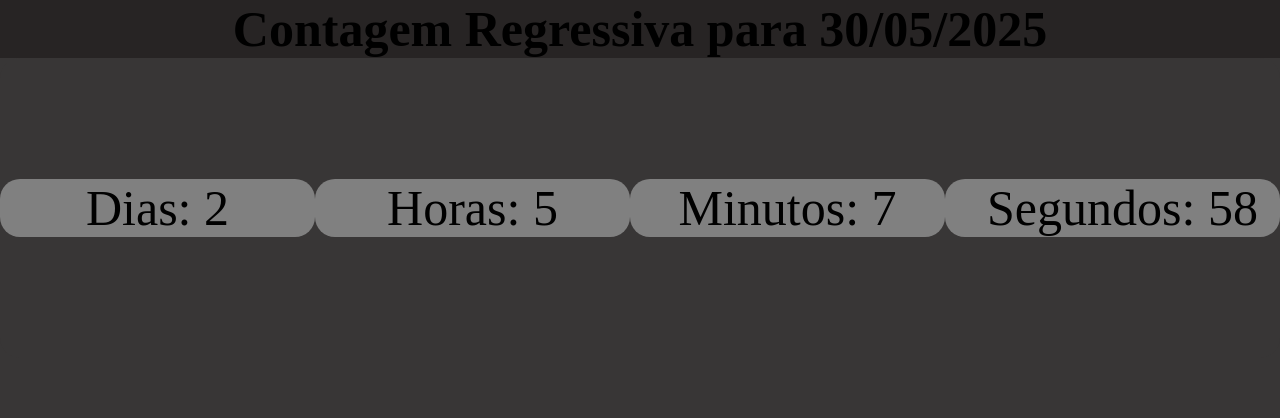
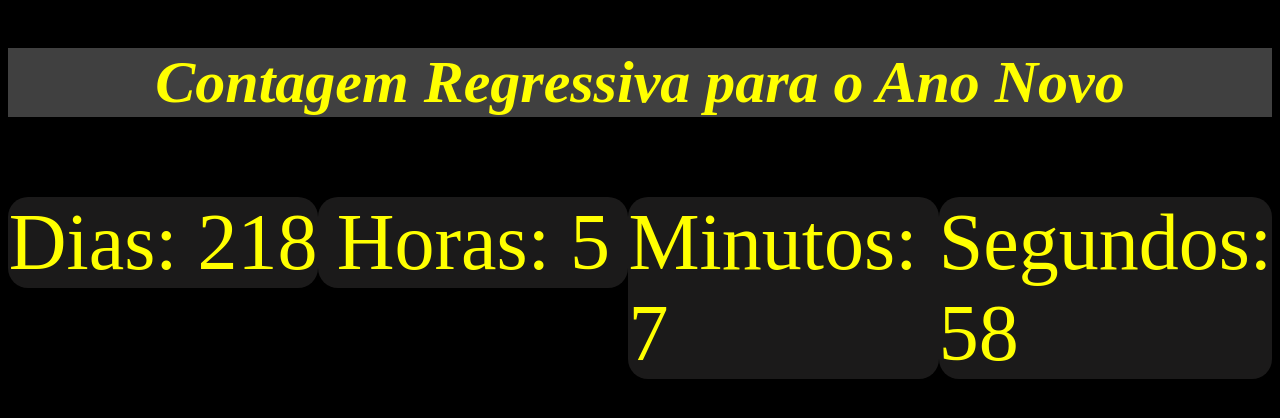
Before and after one commit to faronha/javascript2, a plain HTML site: page Contagem/index.html in a window 1280 px wide. Drawn offline with Linux system fonts and the light colour scheme.

Commit message:
javascript

```diff
--- a/Contagem/index.html
+++ b/Contagem/index.html
@@ -1,14 +1,18 @@
 <!DOCTYPE html>
-<html lang="en">
+<html lang="pt-BR">
 
 <head>
     <meta charset="UTF-8">
     <meta name="viewport" content="width=device-width, initial-scale=1.0">
-    <title>Contagem</title>
+    <title>Contagem Regressiva para o Ano Novo</title>
     <link rel="stylesheet" href="style.css">
 </head>
 <body>
-    <h1>Contagem Regressiva para 30/05/2025</h1>
+    <div class="container">
+        <div class="before"></div>
+        <div class="after"></div>
+    </div>
+    <h1>Contagem Regressiva para o Ano Novo</h1>
     <div id="contador">
         <p id="dias"></p>
         <p id="horas"></p>
@@ -19,11 +23,12 @@
 
         function atualizarContador() {
             const agora = new Date()
-            const dataAlvo = new Date(2025, 4, 30) // Maio = 4 pois janeiro é 0
+            const anoAtual = agora.getFullYear()
+            const dataAlvo = new Date(anoAtual + 1, 0, 1)
             const diferenca = dataAlvo - agora
 
             if (diferenca < 0) {
-                document.getElementById("contador").innerHTML = "<p>Chegou</p>"
+                document.getElementById("contador").innerHTML = "<p>Feliz Ano Novo! 🎉</p>"
                 clearInterval(intervalo)
                 return
             }
@@ -32,13 +37,13 @@
             const minutos = Math.floor((diferenca % (1000 * 60 * 60)) / (1000 * 60))
             const segundos = Math.floor((diferenca % (1000 * 60)) / 1000)
 
-            document.getElementById("dias").textContent = "Dias:  " + dias
-            document.getElementById("horas").textContent = "Horas:  "   + horas
-            document.getElementById("minutos").textContent = "Minutos:  " + minutos
-            document.getElementById("segundos").textContent = "Segundos:  " + segundos
+            document.getElementById("dias").textContent = "Dias: " + dias
+            document.getElementById("horas").textContent = "Horas: " + horas
+            document.getElementById("minutos").textContent = "Minutos: " + minutos
+            document.getElementById("segundos").textContent = "Segundos: " + segundos
         }
         atualizarContador()
-        const intervalo = setInterval(atualizarContador,1000)
+        const intervalo = setInterval(atualizarContador, 1000)
     </script>
 </body>
 
--- a/Contagem/style.css
+++ b/Contagem/style.css
@@ -1,68 +1,76 @@
-*{
-    border: 0;
-    margin: 0;
-    padding: 0;
-    background-color: rgb(56, 54, 54);
+body{
+    background-color: black;
+
+
 }
-h1 {
-    font-size: 50px;
+p{
+    color: yellow;
+    font-size: 80px;
+    margin-right: 10px;
+    margin-left: 10px;
+}
+
+div{
+    display: flex;
+    justify-content: baseline;
+
+}
+#horas{
     margin: auto;
     display: flex;
-    background-color: rgb(39, 36, 36);
+    padding: 0;
+    justify-items: end;
     justify-content: center;
-}
-div {
-    margin: auto;
-    display: flex;
-    justify-content: center;
-    justify-items: left;
-}
-
-#contador {
+    background-color: rgba(63, 59, 59, 0.438);
+    margin-top: 40px;
     border-radius: 20px;
-    height: 300px;
+    width: 500px;
 
 }
 
 #dias{
-    margin: auto;
+   margin: auto;
+    display: flex;
+    padding: 0;
+    justify-items: end;
+    justify-content: center;
+    background-color: rgba(63, 59, 59, 0.438);
+    margin-top: 40px;
     border-radius: 20px;
-    width: 30%;
-    text-align: center;
-    display: flex;
-    justify-content: center;
-    background-color: gray;
-    font-size: 50px;
+    width: 500px;
 }
 
-#horas{
-    margin: auto;
+#minutos{
+   margin: auto;
+    display: flex;
+    padding: 0;
+    justify-items: end;
+    justify-content: center;
+    background-color: rgba(63, 59, 59, 0.438);
+    margin-top: 40px;
     border-radius: 20px;
-    width: 30%;
-    text-align: center;
-    display: flex;
-    justify-content: center;
-     background-color: gray;
-    font-size: 50px;
+    width: 500px;
 }
-#minutos{
-    margin: auto;
-    border-radius: 20px;
-    width: 30%;
-    text-align: center;
-    display: flex;
-    justify-content: center;
-     background-color: gray;
-    font-size: 50px;
-}
+
 #segundos{
    margin: auto;
+    display: flex;
+    padding: 0;
+    justify-items: end;
+    justify-content: center;
+    background-color: rgba(63, 59, 59, 0.438);
+    margin-top: 40px;
     border-radius: 20px;
-    width: 30%;
+    width: 500px;
+}
+
+
+
+h1{
+    background-color: rgba(128, 128, 128, 0.5);
+    color: yellow;
+    justify-content: center;
+    font-style: italic;
     text-align: center;
-    display: flex;
-    justify-content: center;
-    padding-left: 20px;
-     background-color: gray;
-    font-size: 50px;
+    font-size: 60px;
 }
--- /dev/null
+++ b/listas/lista17/style.css
@@ -0,0 +1,48 @@
+body {
+    font-family: Arial, sans-serif;
+}
+
+button {
+    margin: 10px;
+    padding: 10px;
+    cursor: pointer;
+}
+
+img {
+    max-width: 100%;
+    display: block;
+}
+
+.retangulo {
+    width: 200px;
+    height: 300px;
+    margin-bottom: 10px;
+    cursor: pointer;
+    position: relative;
+    overflow: hidden; /* Garante que a imagem não ultrapasse a área */
+}
+
+.imagem-filme {
+    position: absolute;
+    width: 100%;
+    height: 100%;
+    top: 0;
+    left: 0;
+    display: none;
+}
+
+.retangulo:hover .imagem-filme {
+    display: block;
+}
+
+#imagemComedia,
+#imagemAcao,
+#imagemRomance {
+    display: block;
+}
+
+#imagemComediaHover,
+#imagemAcaoHover,
+#imagemRomanceHover {
+    display: none;
+}
```
Also changed, not shown: listas/lista17/index.html (added, +81 -0 lines), listas/lista17/script.js (added, +87 -0 lines), listas/lista17/imagens/driving_into.png.png (added), listas/lista17/imagens/filme_acao_hover.png (added), listas/lista17/imagens/filme_comedia_hover.png (added), listas/lista17/imagens/filme_romance_hover.png (added), 2 other files.
